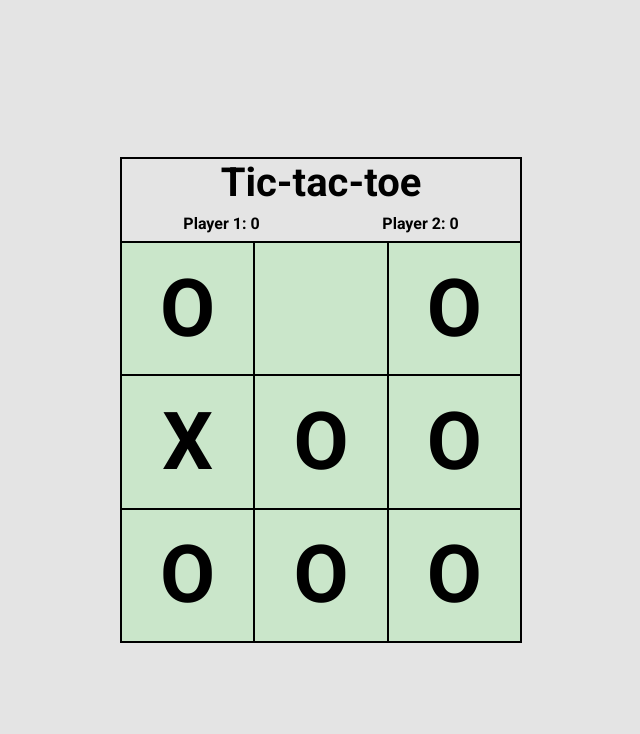
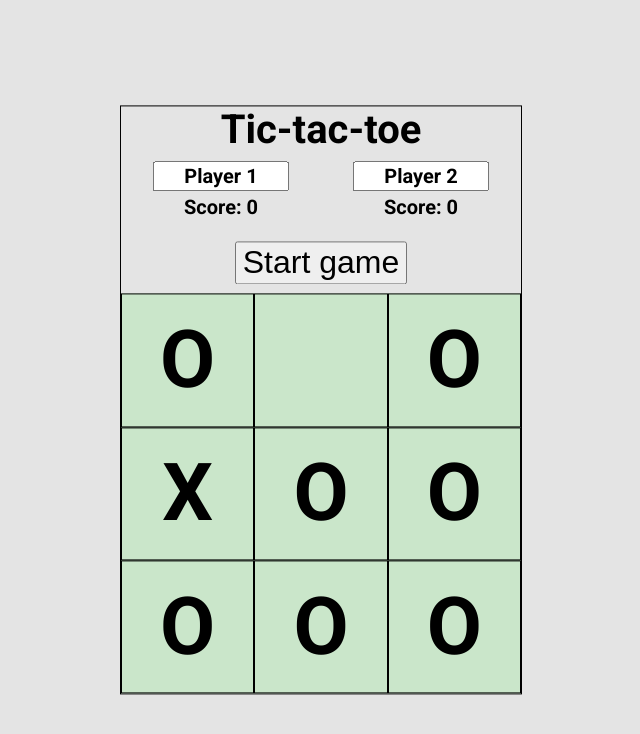
Before and after one commit to juggler39/tic-tac-toe-odin, a plain HTML site: page index.htm in a window 1280 px wide. Shown: the whole page, without its empty margins (319-959 px from the left). Drawn offline with Linux system fonts and the light colour scheme.

Commit message:
create player functions

```diff
--- a/index.htm
+++ b/index.htm
@@ -17,9 +17,16 @@
         <div class="game__controls">
             <div class="game__name">Tic-tac-toe</div>
             <div class="game__players">
-                <div class="game__player">Player 1: <span id="js-player1">0</span></div>
-                <div class="game__player">Player 2: <span id="js-player2">0</span></div>
+                <div class="game__player"><input type="text" class="game__input" id="player1" value="Player 1"
+                        size="10">
+                    <p class="game__score">Score: <span id="js-player1">0</span></p>
+                </div>
+                <div class="game__player"><input type="text" class="game__input" id="player2" value="Player 2"
+                        size="10">
+                    <p class="game__score">Score: <span id="js-player2">0</span></p>
+                </div>
             </div>
+            <button class="game__start" id="js-start">Start game</button>
         </div>
         <div class="game__field">
             <div class="game__cell js-cell" id="0"></div>
--- a/script.js
+++ b/script.js
@@ -10,20 +10,25 @@ const gameboard = (() => {
             document.getElementById(index).innerHTML = cell;
         });
     };
-
-    return {
-        move,
-        render,
-    };
+    return { move, render };
 })();
 
-const Player = (name) => {
-    const sayName = () => console.log(name);
-    return { sayName };
+const Player = (initialName, id) => {
+    let name = initialName;
+    let score = 0;
+
+    const changeName = (e) => (name = e.target.value);
+    document.getElementById(id).addEventListener('input', changeName);
+
+    const addScore = () => score++;
+    const getScore = () => score;
+    const getName = () => name;
+
+    return { addScore, getScore, getName };
 };
 
-const jimmie = Player('jimmie');
-
-jimmie.sayName();
+//initialization
+const player1 = Player('Player 1', 'player1');
+const player2 = Player('Player 2', 'player2');
 
 gameboard.render();
--- a/style.css
+++ b/style.css
@@ -12,19 +12,33 @@ body {
     border: 1px solid black;
 }
 .game__controls {
-    border: 1px solid black;
+    text-align: center;
+    width: 50vmin;
 }
 .game__name {
-    text-align: center;
     font-size: 5vmin;
 }
 .game__players {
     display: flex;
+    flex-wrap: wrap;
 }
 .game__player {
     flex-grow: 1;
     text-align: center;
     padding: 1vmin;
+}
+.game__input {
+    font-size: 2.5vmin;
+    text-align: center;
+    font-family: 'Roboto', sans-serif;
+}
+.game__score {
+    margin: 0.2em;
+    font-size: 2.5vmin;
+}
+.game__start {
+    margin: 0.3em;
+    font-size: 2em;
 }
 .game__field {
     display: grid;
```
